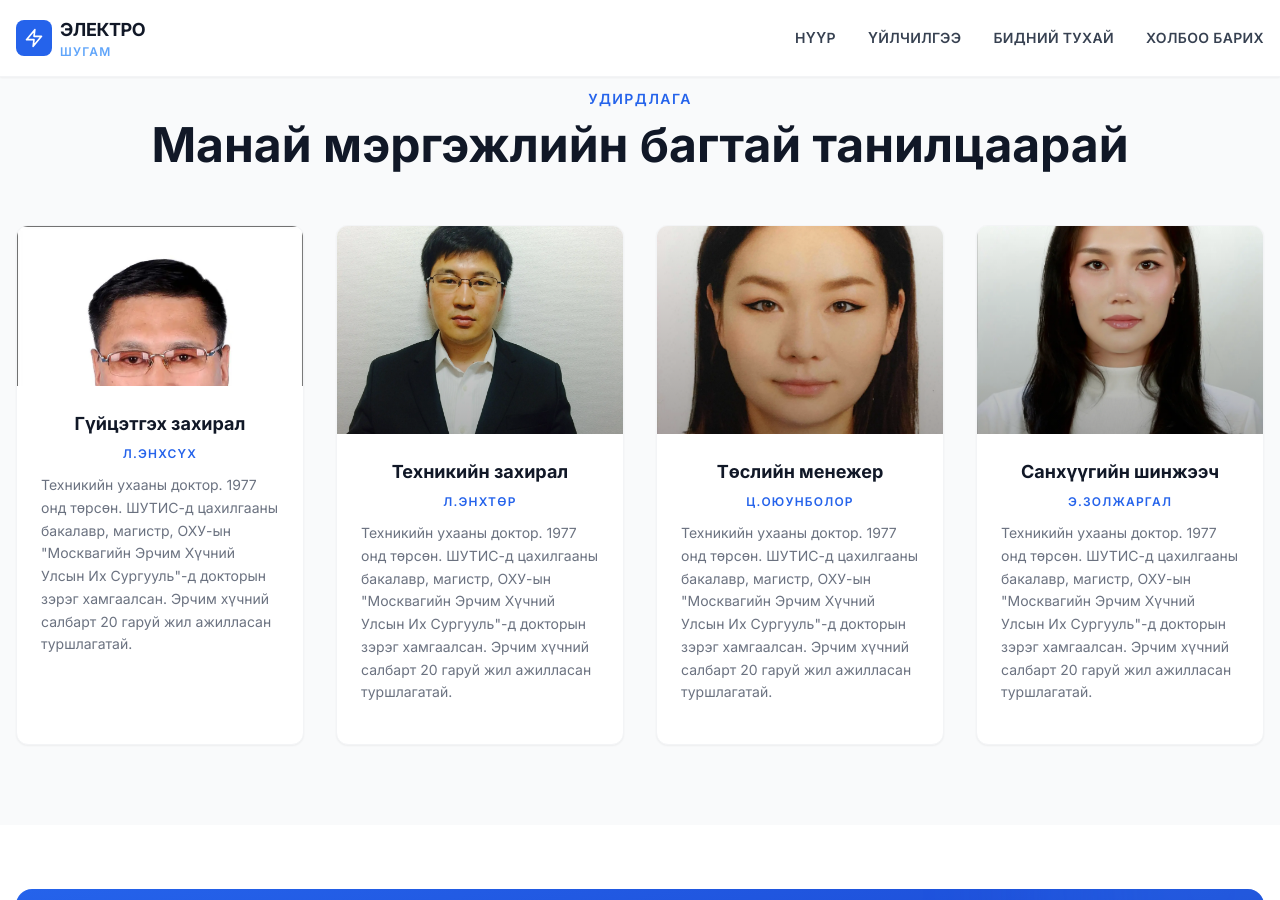
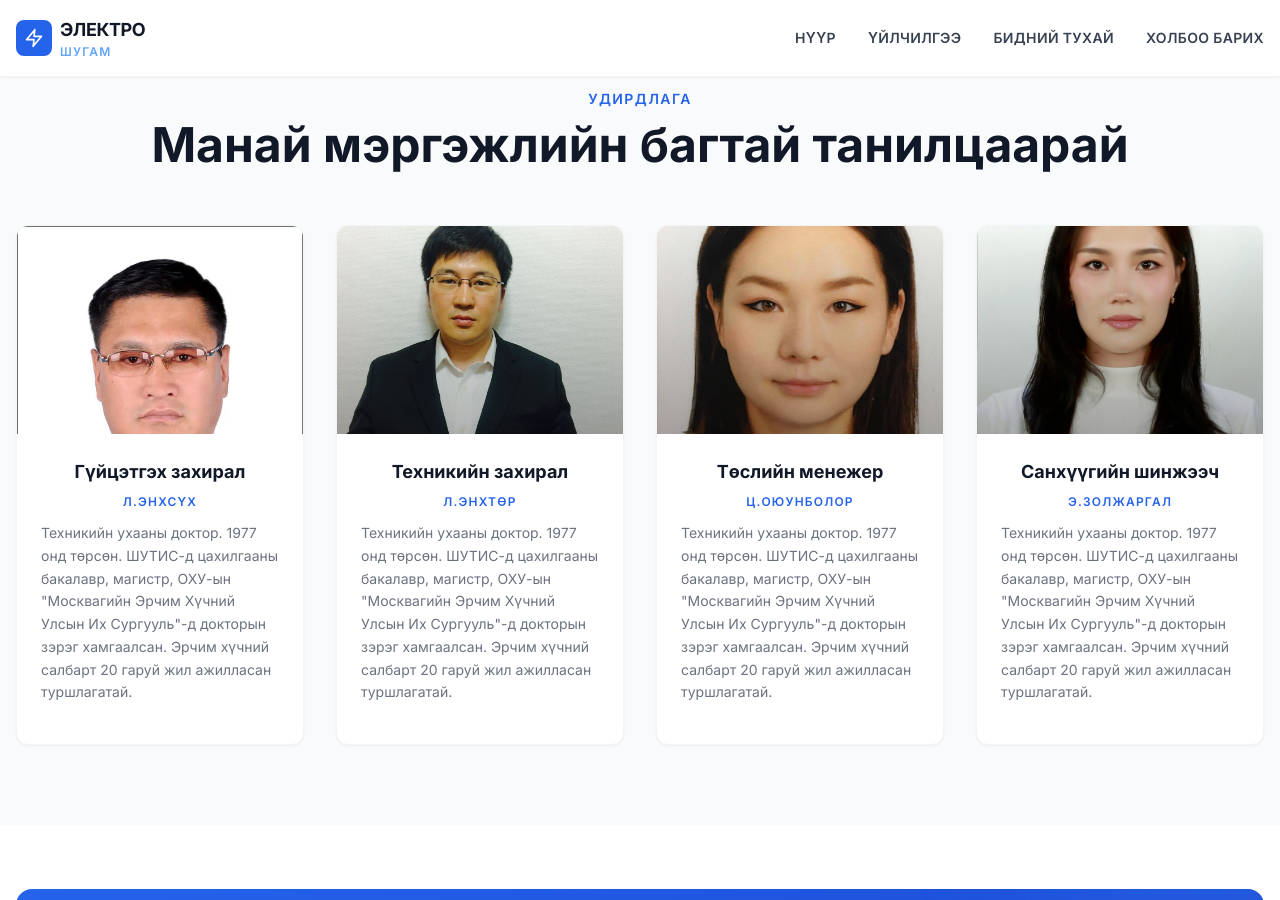
Before and after one commit to electroshugam/electroshugam_web_new, a Jekyll site: the page built from index.html, in a window 1280 px wide and 900 px high, scrolled down 3262 px. Built offline with Jekyll 4.4.1, drawn with Linux system fonts in a browser that asks for light colours; nearby versions of some CDN libraries.

Commit message:
fig update

```diff
--- a/index.html
+++ b/index.html
@@ -214,7 +214,7 @@ body_class: hero-dark
     <div class="grid grid-cols-1 md:grid-cols-2 xl:grid-cols-4 gap-8">
       <!-- Service 1 -->
       <div class="service-card group bg-white rounded-xl overflow-hidden shadow-sm hover:shadow-xl transition-all duration-300 border border-gray-100 hover:border-blue-100">
-          <div class="relative h-40 overflow-hidden">
+          <div class="relative h-52 overflow-hidden">
             <img
               src="{{ '/media/enkhsukh.webp' | relative_url }}"
               class="w-full h-full object-cover object-top">
```
